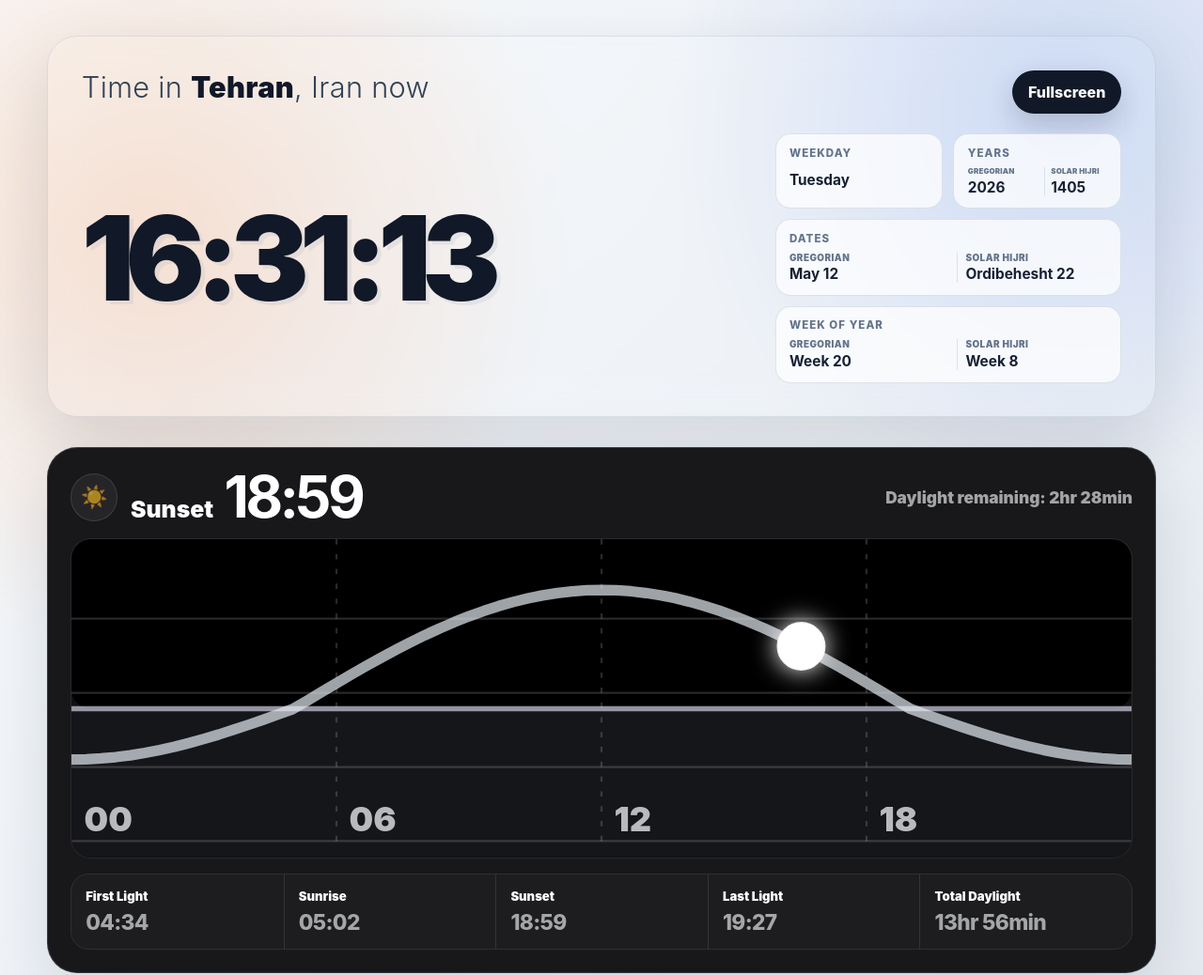
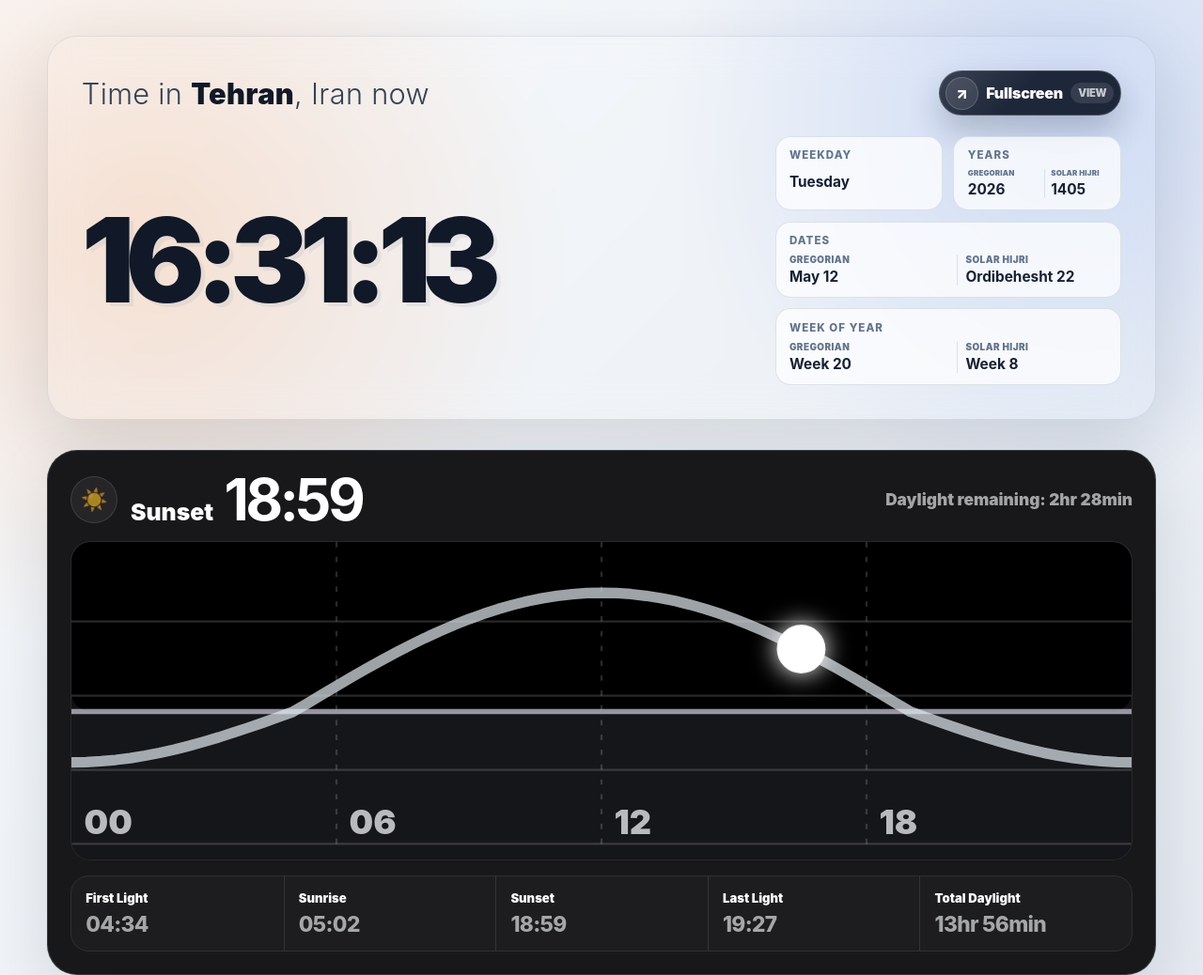
Before and after one commit to iMoein/time, a website: page index.html in a window 1280 px wide. Shown: the top 1038 px of the page at 94% size. Drawn offline with Linux system fonts and the light colour scheme; no server answers.

Commit message:
Hide fullscreen button on mobile

```diff
--- a/src/main.js
+++ b/src/main.js
@@ -847,13 +847,20 @@ function App() {
     setNtpSyncRequest((requestId) => requestId + 1);
   };
 
+  const fullscreenSupported = Boolean(document.documentElement.requestFullscreen && document.exitFullscreen);
+  const fullscreenLabel = isFullscreen ? 'Exit fullscreen' : 'Fullscreen';
+
   const toggleFullscreen = () => {
+    if (!fullscreenSupported) {
+      return;
+    }
+
     if (document.fullscreenElement) {
       document.exitFullscreen();
       return;
     }
 
-    document.documentElement.requestFullscreen?.();
+    document.documentElement.requestFullscreen();
   };
 
   return h(
@@ -868,8 +875,18 @@ function App() {
         h('p', { className: 'eyebrow' }, 'Time in ', h('strong', null, selectedCity.label), `, ${selectedCity.country} now`),
         h(
           'button',
-          { type: 'button', className: 'fullscreen-button', onClick: toggleFullscreen },
-          isFullscreen ? 'Exit fullscreen' : 'Fullscreen',
+          {
+            type: 'button',
+            className: 'fullscreen-button',
+            onClick: toggleFullscreen,
+            disabled: !fullscreenSupported,
+            'aria-pressed': isFullscreen,
+            title: fullscreenSupported ? fullscreenLabel : 'Fullscreen is not supported on this device',
+            'aria-label': fullscreenSupported ? fullscreenLabel : 'Fullscreen is not supported on this device',
+          },
+          h('span', { className: 'fullscreen-button__icon', 'aria-hidden': 'true' }, isFullscreen ? '↙' : '↗'),
+          h('span', { className: 'fullscreen-button__copy' }, fullscreenLabel),
+          h('span', { className: 'fullscreen-button__hint', 'aria-hidden': 'true' }, isFullscreen ? 'Esc' : 'View'),
         ),
       ),
       h(
--- a/src/styles.css
+++ b/src/styles.css
@@ -55,7 +55,7 @@ button {
 
 .top-bar {
   display: flex;
-  align-items: flex-start;
+  align-items: center;
   justify-content: space-between;
   gap: 1rem;
 }
@@ -75,20 +75,80 @@ button {
 }
 
 .fullscreen-button {
+  --button-bg: rgba(15, 23, 42, 0.92);
+  --button-border: rgba(255, 255, 255, 0.18);
+  display: inline-grid;
+  grid-template-columns: auto minmax(0, auto) auto;
+  align-items: center;
+  gap: 0.48rem;
   flex: 0 0 auto;
+  min-height: 3rem;
   cursor: pointer;
+  border: 1px solid var(--button-border);
   border-radius: 999px;
-  padding: 0.8rem 1.05rem;
-  background: #111827;
+  padding: 0.34rem 0.42rem 0.34rem 0.34rem;
+  background:
+    linear-gradient(135deg, rgba(255, 255, 255, 0.12), transparent 45%),
+    var(--button-bg);
   color: #fff;
-  font-weight: 800;
-  box-shadow: 0 12px 30px rgba(15, 23, 42, 0.18);
-  transition: transform 180ms ease, box-shadow 180ms ease;
+  font-weight: 900;
+  letter-spacing: -0.015em;
+  box-shadow: 0 16px 34px rgba(15, 23, 42, 0.22);
+  transition: transform 180ms ease, box-shadow 180ms ease, background 180ms ease;
+  -webkit-tap-highlight-color: transparent;
 }
 
-.fullscreen-button:hover {
+.fullscreen-button:hover:not(:disabled),
+.fullscreen-button:focus-visible {
   transform: translateY(-2px);
-  box-shadow: 0 16px 38px rgba(15, 23, 42, 0.24);
+  background:
+    linear-gradient(135deg, rgba(255, 255, 255, 0.16), transparent 45%),
+    #0f172a;
+  box-shadow: 0 18px 44px rgba(15, 23, 42, 0.28);
+}
+
+.fullscreen-button:focus-visible {
+  outline: 3px solid rgba(37, 99, 235, 0.24);
+  outline-offset: 4px;
+}
+
+.fullscreen-button:active:not(:disabled) {
+  transform: translateY(0) scale(0.98);
+}
+
+.fullscreen-button:disabled {
+  cursor: not-allowed;
+  opacity: 0.58;
+}
+
+.fullscreen-button__icon {
+  display: grid;
+  width: 2.18rem;
+  height: 2.18rem;
+  place-items: center;
+  border: 1px solid rgba(255, 255, 255, 0.16);
+  border-radius: 50%;
+  background: rgba(255, 255, 255, 0.1);
+  font-size: 1rem;
+  line-height: 1;
+}
+
+.fullscreen-button__copy {
+  padding-inline: 0.05rem;
+  white-space: nowrap;
+}
+
+.fullscreen-button__hint {
+  min-width: 2.35rem;
+  border-radius: 999px;
+  padding: 0.34rem 0.5rem;
+  background: rgba(255, 255, 255, 0.1);
+  color: rgba(255, 255, 255, 0.72);
+  font-size: 0.7rem;
+  font-weight: 950;
+  line-height: 1;
+  text-align: center;
+  text-transform: uppercase;
 }
 
 .hero-content {
@@ -884,6 +944,10 @@ button {
     flex-direction: column;
   }
 
+  .fullscreen-button {
+    display: none;
+  }
+
   .clock {
     font-size: clamp(4.4rem, 22vw, 7.2rem);
   }
```
